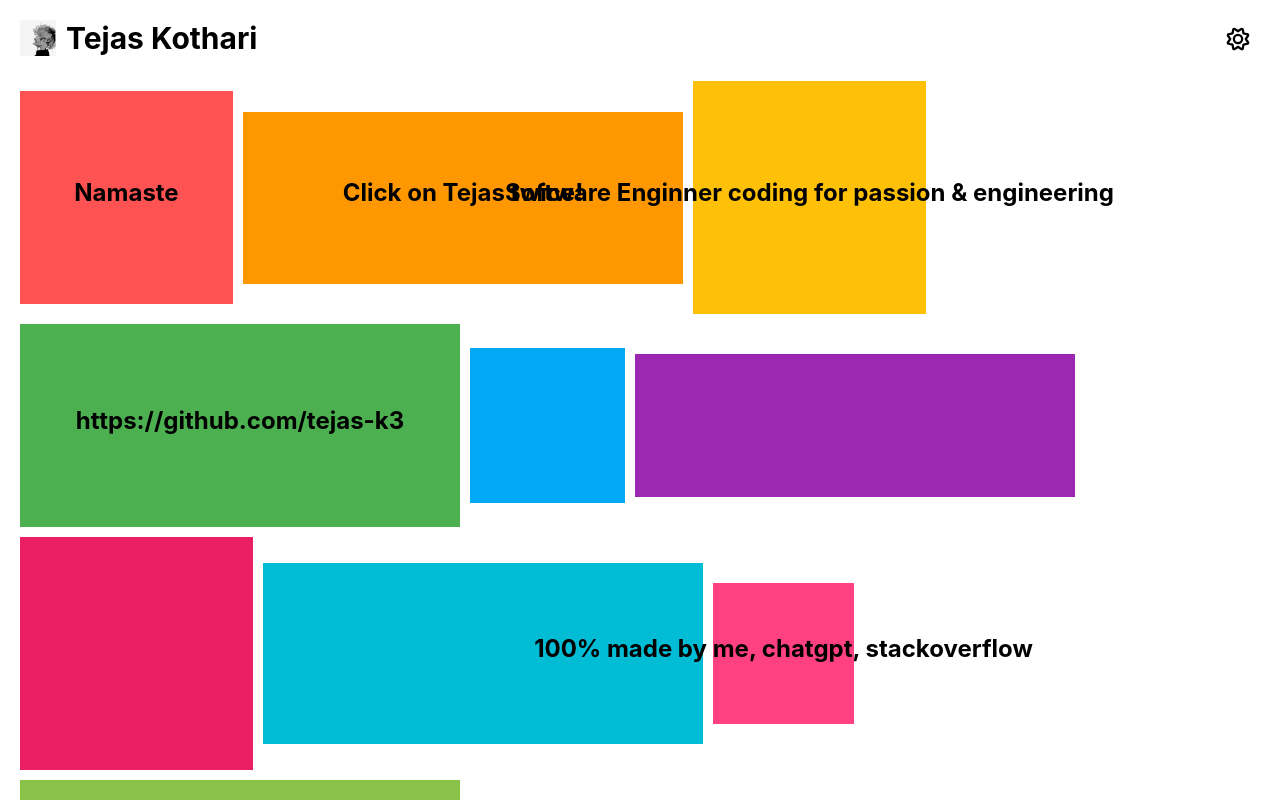
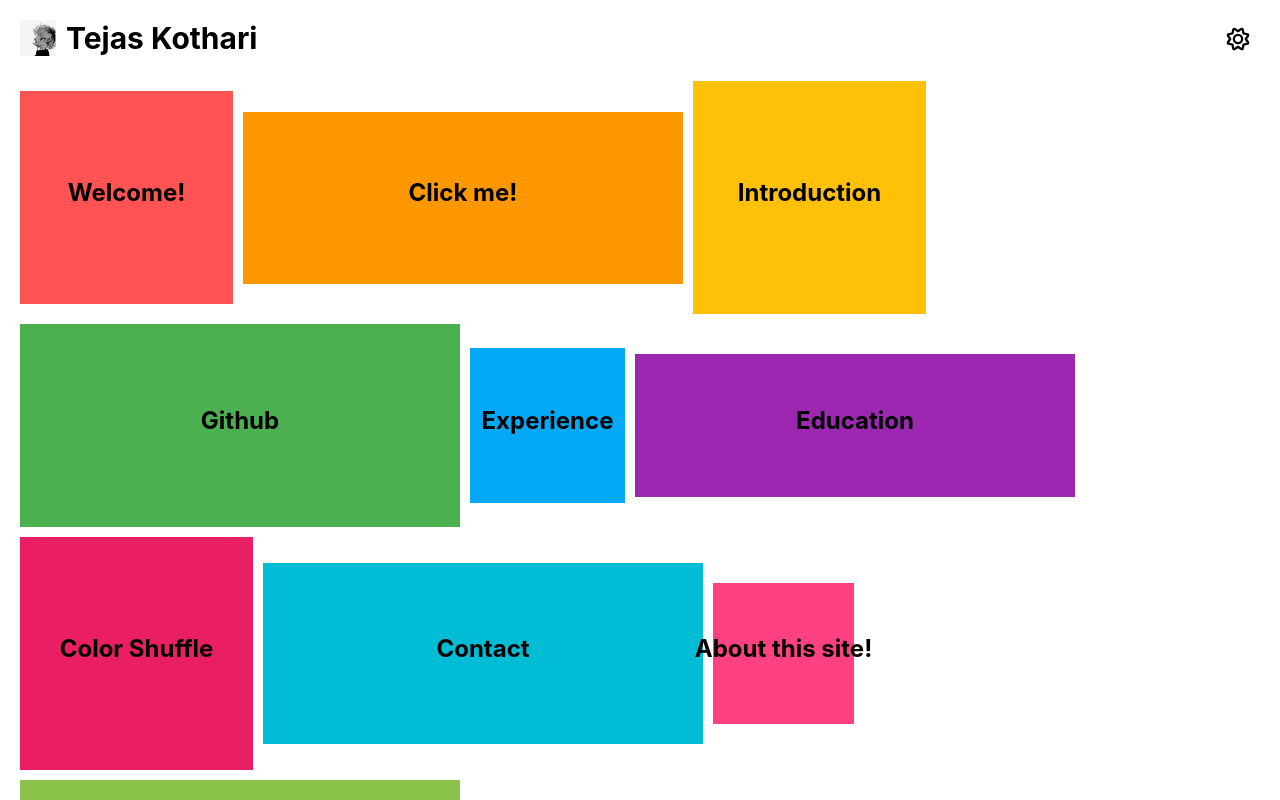
Before and after one commit to tejas-k3/tejas-kothari-portfolio, a React (Create React App) app: page / in a window 1280 px wide. Shown: the top 800 px of the page. Built offline with nearby package versions, Linux system fonts and the light colour scheme.

Commit message:
Minor bug fix of cards showing content first

```diff
--- a/src/Tile.js
+++ b/src/Tile.js
@@ -41,9 +41,9 @@ const Tile = ({ tileName, content, isSquare, color, shuffleColors }) => {
     <div className={tileClass} style={tileStyle} onClick={handleClick}>
       <div className="tile-content">
         {isFlipped ? (
-          <div className="tile-name">{tileName}</div>
-        ) : (
           <div className="tile-name">{content}</div>
+          ) : (
+            <div className="tile-name">{tileName}</div>
         )}
       </div>
     </div>
--- a/src/data.json
+++ b/src/data.json
@@ -38,7 +38,7 @@
     },
     {
       "tileName": "Color Shuffle",
-      "content": "",
+      "content": "Color Shuffle",
       "isSquare": true,
       "color": "#E91E63"
     },
```
